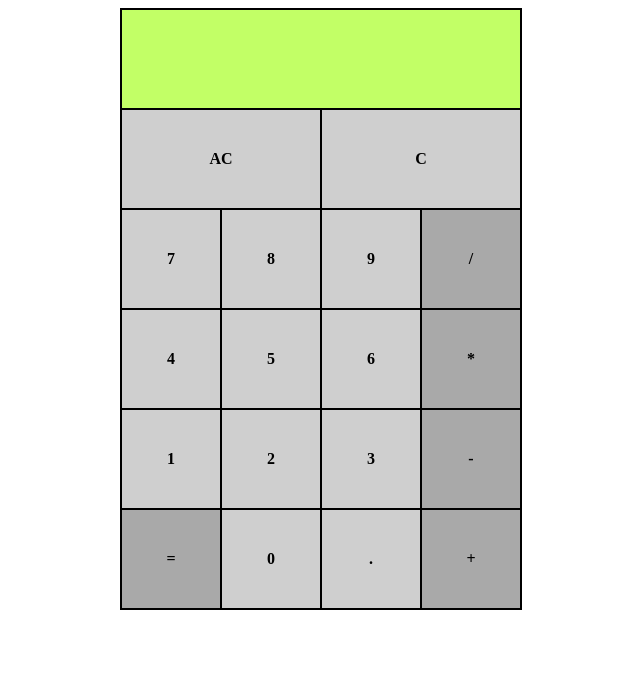
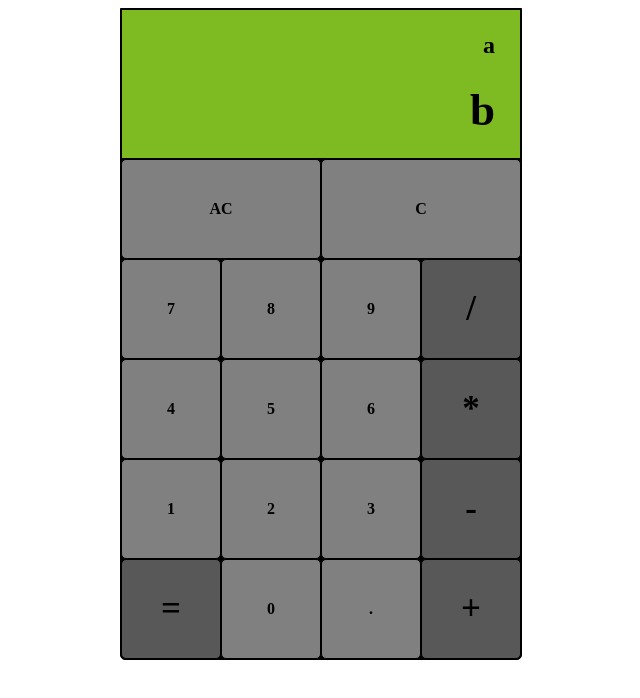
Before and after one commit to Lu1sitossDev/calc-project, a plain HTML site: page index.html in a window 1280 px wide. Shown: the whole page, without its empty margins (319-959 px from the left). Drawn offline with Linux system fonts and the light colour scheme.

Commit message:
display update - 2 Lines, ui changes

```diff
--- a/index.html
+++ b/index.html
@@ -9,7 +9,10 @@
 <body>
 <div class="container">
     <div class="container-display">
-        <div class="display"></div>
+        <div class="display">
+            <p class="line l1"></p>
+            <p class="line l2"></p>
+        </div>
 </div>
 
     <div class="container-func">
--- a/script.js
+++ b/script.js
@@ -42,7 +42,10 @@ let btnArray = Array.from(btn)
               .map((button) => button.textContent = button.id);
 
 const display = document.querySelector('.display');
-
+const line1 = document.querySelector('.l1');
+const line2 = document.querySelector('.l2');
+line1.textContent = "a";
+line2.textContent = "b"
 
 const containerNum = document.querySelector('.container-num');
 containerNum.addEventListener('click',(e) => {
@@ -55,13 +58,16 @@ containerNum.addEventListener('click',(e) => {
         secondNum += id;
     }
 
-    display.textContent = `${firstNum} ${operator} ${secondNum} ${result}`;
+    line1.textContent = `${firstNum} ${operator} ${secondNum}`;
+    line2.textContent = `${result}`;
     if(result != ""){
         lastResult = result;
         result = "";
         firstNum = lastResult;
         secondNum = "";
     }
+
+
 });
 
 const containerOperators = document.querySelector('.container-operators');
@@ -85,6 +91,9 @@ containerOperators.addEventListener('click', (e) => {
             break;
     }
 
+    line1.textContent = `${firstNum} ${operator} ${secondNum}`;
+    line2.textContent = `${result}`;
+
     if(result != ""){
         lastResult = result;
         result = "";
@@ -92,11 +101,15 @@ containerOperators.addEventListener('click', (e) => {
         secondNum = "";
         operator = id;
     }
-    display.textContent = `${firstNum} ${operator} ${secondNum} ${result}`;
+
+
 })
 
 const equalBtn = document.querySelector('.equal');
-equalBtn.addEventListener('click', () => result = operate(operator,+firstNum,+secondNum))
+equalBtn.addEventListener('click', () => {
+    result = operate(operator,+firstNum,+secondNum)
+    line1.textContent = `${firstNum} ${operator} ${secondNum}`
+});
 
 const containerFunc = document.querySelector('.container-func');
 containerFunc.addEventListener('click', (e) => {
@@ -117,6 +130,6 @@ containerFunc.addEventListener('click', (e) => {
             secondNum = secondNum.slice(secondNum.lenght-2, secondNum.length-1)
         }
     }
-
-    display.textContent = `${firstNum} ${operator} ${secondNum} ${result}`;
+    line1.textContent = `${firstNum} ${operator} ${secondNum}`
+    line2.textContent = `${result}`
 })
--- a/style.css
+++ b/style.css
@@ -9,6 +9,9 @@ body{
     flex-wrap: wrap;
     border: 1px solid black;
     justify-content: center;
+    background-color: black;
+    border-bottom-left-radius: 5px;
+    border-bottom-right-radius: 5px;
 }
 
 .container-num{
@@ -29,15 +32,28 @@ body{
 }
 
 .display{
+    display: flex;
+    flex-direction: column;
     width: 400px;
-    height: 100px;
+    height: 150px;
     border: 1px solid black;
-    display: flex;
+    text-align: end;
     justify-content: center;
-    align-items: center;
+    padding-right: 25px;
     box-sizing: border-box;
     background-color: rgba(172, 255, 47, 0.733);
     font-weight: bold;
+    font-size: 24px;
+    gap: 25px;
+}
+
+.l2{
+    font-size: 45px;
+    margin: 0px;
+}
+
+.l1{
+    margin: 0px;
 }
 
 .btn{
@@ -48,8 +64,9 @@ body{
     box-sizing: border-box;
     justify-content: center;
     align-items: center;
-    font-weight: bold;
-    background-color: rgba(128, 128, 128, 0.377);
+    font-weight: bolder;
+    background-color: rgb(128, 128, 128);
+    border-radius: 5px;
 }
 
 #C, #AC{
@@ -57,5 +74,6 @@ body{
 }
 
 .operators{
-    background-color: rgba(27, 27, 27, 0.377);
+    background-color: rgb(88, 88, 88);
+    font-size: 35px;
 }
```
